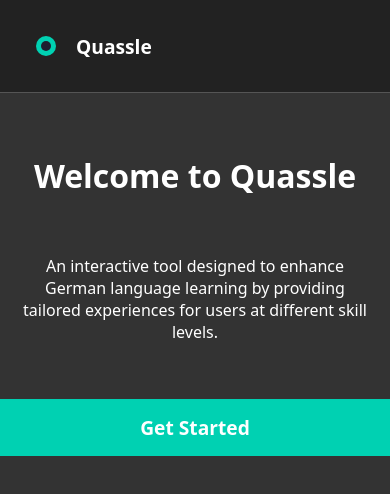
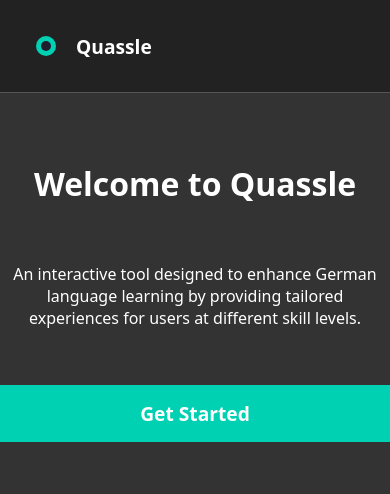
Before and after one commit to frb-eng/voice-ai-language-assistant, a React (Vite) app in the folder client/: page / in a window 390 px wide. Shown: the top 494 px of the page. Built offline with nearby package versions, Linux system fonts and the light colour scheme; the HTML template or start-up script is replaced by a standard one.

Commit message:
feat: update PageLayout styles for improved responsiveness and layout consistency

```diff
--- a/client/src/components/PageLayout.module.css
+++ b/client/src/components/PageLayout.module.css
@@ -1,4 +1,11 @@
 .container {
-  max-width: 350px;
+  max-width: 800px;
   margin: 0 auto;
+  padding: 1rem;
 }
+
+@media (max-width: 768px) {
+  .container {
+    padding: 0.5rem;
+  }
+}
```
